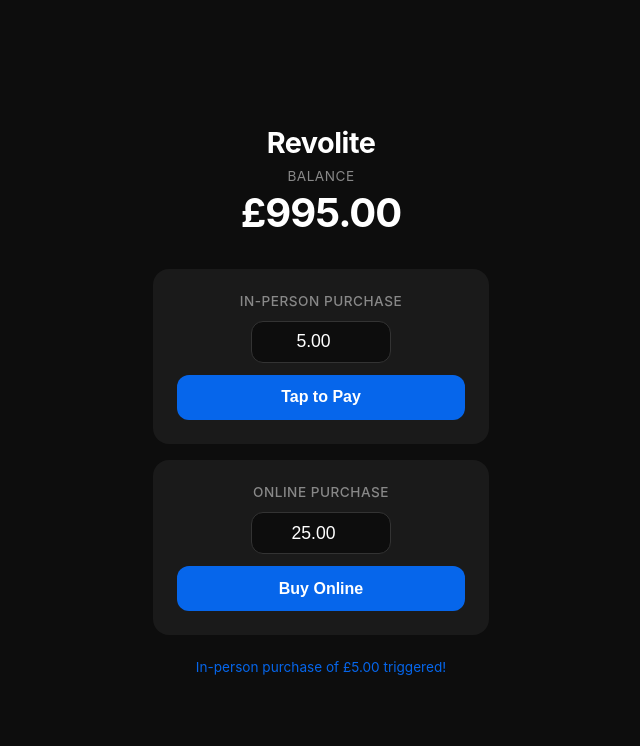
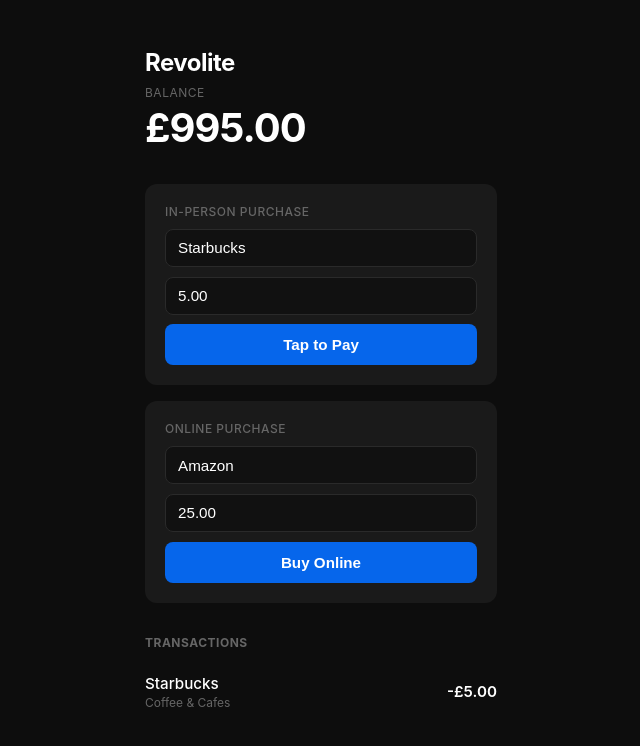
Before and after one commit to LemarTokham/revolite-hackathon, a Next.js app: page / in a window 1280 px wide. Both pictures are taken after a click on the button "Tap to Pay". Shown: the top 746 px of the page, without its empty margins (319-959 px from the left). Built offline with nearby package versions, Linux system fonts and the light colour scheme.

Commit message:
Add merchant selection and proper bank data

```diff
--- a/app/globals.css
+++ b/app/globals.css
@@ -11,18 +11,16 @@
   min-height: 100vh;
   display: flex;
   justify-content: center;
-  align-items: center;
 }
 
 .container {
-  text-align: center;
-  padding: 2rem;
+  padding: 3rem 1.5rem;
   width: 100%;
   max-width: 400px;
 }
 
 h1 {
-  font-size: 1.8rem;
+  font-size: 1.5rem;
   margin-bottom: 0.5rem;
   font-weight: 700;
   letter-spacing: -0.5px;
@@ -31,13 +29,13 @@
 .balance {
   display: flex;
   flex-direction: column;
-  gap: 0.25rem;
+  gap: 0.2rem;
   margin-bottom: 2rem;
 }
 
 .balance-label {
-  font-size: 0.85rem;
-  color: #888;
+  font-size: 0.75rem;
+  color: #666;
   text-transform: uppercase;
   letter-spacing: 0.5px;
 }
@@ -52,71 +50,110 @@
   display: flex;
   flex-direction: column;
   gap: 1rem;
-  margin-top: 1rem;
 }
 
 .spend-card {
   background: #1a1a1a;
-  border-radius: 16px;
-  padding: 1.5rem;
+  border-radius: 12px;
+  padding: 1.25rem;
   display: flex;
   flex-direction: column;
-  gap: 0.75rem;
-  align-items: center;
+  gap: 0.6rem;
 }
 
 .spend-card label {
   font-weight: 500;
-  font-size: 0.85rem;
-  color: #888;
+  font-size: 0.75rem;
+  color: #666;
   text-transform: uppercase;
   letter-spacing: 0.5px;
 }
 
+.spend-card select,
 .spend-card input {
-  width: 140px;
-  padding: 0.6rem;
-  border: 1px solid #333;
-  border-radius: 12px;
-  font-size: 1.1rem;
-  text-align: center;
-  background: #0d0d0d;
+  width: 100%;
+  padding: 0.6rem 0.75rem;
+  border: 1px solid #2a2a2a;
+  border-radius: 8px;
+  font-size: 0.95rem;
+  background: #111;
   color: #fff;
   outline: none;
+  -webkit-appearance: none;
 }
 
+.spend-card select:focus,
 .spend-card input:focus {
-  border-color: #555;
+  border-color: #444;
 }
 
-.spend-card button {
+.btn-spend {
   width: 100%;
-  padding: 0.85rem 1.5rem;
+  padding: 0.75rem;
   border: none;
-  border-radius: 12px;
-  font-size: 1rem;
+  border-radius: 8px;
+  font-size: 0.95rem;
   font-weight: 600;
   cursor: pointer;
+  background: #0666eb;
+  color: white;
   transition: opacity 0.2s;
 }
 
-.spend-card button:disabled {
+.btn-spend:disabled {
   opacity: 0.4;
   cursor: not-allowed;
 }
 
-.btn-inperson {
-  background: #0666eb;
-  color: white;
+.transactions {
+  margin-top: 2rem;
 }
 
-.btn-online {
-  background: #0666eb;
-  color: white;
+.transactions h2 {
+  font-size: 0.75rem;
+  color: #666;
+  text-transform: uppercase;
+  letter-spacing: 0.5px;
+  margin-bottom: 0.75rem;
 }
 
-.status {
-  margin-top: 0.5rem;
-  font-size: 0.85rem;
-  color: #0666eb;
+.transactions ul {
+  list-style: none;
 }
+
+.transactions li {
+  padding: 0.75rem 0;
+  border-bottom: 1px solid #1a1a1a;
+}
+
+.transactions li:last-child {
+  border-bottom: none;
+}
+
+.tx-row {
+  display: flex;
+  justify-content: space-between;
+  align-items: center;
+}
+
+.tx-left {
+  display: flex;
+  flex-direction: column;
+  gap: 0.15rem;
+}
+
+.tx-merchant {
+  font-size: 0.95rem;
+  font-weight: 500;
+}
+
+.tx-category {
+  font-size: 0.75rem;
+  color: #666;
+}
+
+.tx-amount {
+  font-size: 0.95rem;
+  font-weight: 600;
+  color: #fff;
+}
--- a/app/page.tsx
+++ b/app/page.tsx
@@ -1,28 +1,35 @@
 "use client";
 
 import { useState } from "react";
-import { triggerSpend } from "@/lib/api";
+import { triggerSpend, Transaction } from "@/lib/api";
+import { IN_PERSON_MERCHANTS, ONLINE_MERCHANTS } from "@/lib/merchants";
 
 export default function Home() {
   const [balance, setBalance] = useState(1000.0);
+  const [transactions, setTransactions] = useState<Transaction[]>([]);
   const [inPersonAmount, setInPersonAmount] = useState("5.00");
   const [onlineAmount, setOnlineAmount] = useState("25.00");
+  const [inPersonMerchant, setInPersonMerchant] = useState(0);
+  const [onlineMerchant, setOnlineMerchant] = useState(0);
   const [loading, setLoading] = useState<"in-person" | "online" | null>(null);
-  const [status, setStatus] = useState<string | null>(null);
 
   async function handleSpend(type: "in-person" | "online") {
     const amount = parseFloat(type === "in-person" ? inPersonAmount : onlineAmount);
     if (isNaN(amount) || amount <= 0 || amount > balance) return;
 
+    const merchant = type === "in-person"
+      ? IN_PERSON_MERCHANTS[inPersonMerchant]
+      : ONLINE_MERCHANTS[onlineMerchant];
+
     setLoading(type);
-    setStatus(null);
 
-    const result = await triggerSpend(type, amount);
+    const newBalance = Math.round((balance - amount) * 100) / 100;
+    const result = await triggerSpend(type, amount, merchant, newBalance);
 
     setLoading(null);
     if (result.success) {
-      setBalance((b) => b - amount);
-      setStatus(`${type === "in-person" ? "In-person" : "Online"} purchase of £${amount.toFixed(2)} triggered!`);
+      setBalance(newBalance);
+      setTransactions((prev) => [result.transaction, ...prev]);
     }
   }
 
@@ -33,9 +40,18 @@
         <span className="balance-label">Balance</span>
         <span className="balance-amount">£{balance.toFixed(2)}</span>
       </div>
+
       <div className="spend-section">
         <div className="spend-card">
           <label>In-Person Purchase</label>
+          <select
+            value={inPersonMerchant}
+            onChange={(e) => setInPersonMerchant(Number(e.target.value))}
+          >
+            {IN_PERSON_MERCHANTS.map((m, i) => (
+              <option key={m.name} value={i}>{m.name}</option>
+            ))}
+          </select>
           <input
             type="number"
             min="0.01"
@@ -44,7 +60,7 @@
             onChange={(e) => setInPersonAmount(e.target.value)}
           />
           <button
-            className="btn-inperson"
+            className="btn-spend"
             onClick={() => handleSpend("in-person")}
             disabled={loading !== null}
           >
@@ -54,6 +70,14 @@
 
         <div className="spend-card">
           <label>Online Purchase</label>
+          <select
+            value={onlineMerchant}
+            onChange={(e) => setOnlineMerchant(Number(e.target.value))}
+          >
+            {ONLINE_MERCHANTS.map((m, i) => (
+              <option key={m.name} value={i}>{m.name}</option>
+            ))}
+          </select>
           <input
             type="number"
             min="0.01"
@@ -62,16 +86,33 @@
             onChange={(e) => setOnlineAmount(e.target.value)}
           />
           <button
-            className="btn-online"
+            className="btn-spend"
             onClick={() => handleSpend("online")}
             disabled={loading !== null}
           >
             {loading === "online" ? "Processing..." : "Buy Online"}
           </button>
         </div>
+      </div>
 
-        {status && <p className="status">{status}</p>}
-      </div>
+      {transactions.length > 0 && (
+        <div className="transactions">
+          <h2>Transactions</h2>
+          <ul>
+            {transactions.map((t) => (
+              <li key={t.id}>
+                <div className="tx-row">
+                  <div className="tx-left">
+                    <span className="tx-merchant">{t.merchant}</span>
+                    <span className="tx-category">{t.category}</span>
+                  </div>
+                  <span className="tx-amount">-£{t.amount.toFixed(2)}</span>
+                </div>
+              </li>
+            ))}
+          </ul>
+        </div>
+      )}
     </div>
   );
 }
--- a/lib/api.ts
+++ b/lib/api.ts
@@ -1,20 +1,46 @@
+import { Merchant } from "./merchants";
+
 // TODO: Replace with real app's API endpoint
 const API_URL = "http://localhost:4000/api/spend";
 
+export interface Transaction {
+  id: string;
+  type: "in-person" | "online";
+  amount: number;
+  merchant: string;
+  category: string;
+  location: { lat: number; lng: number };
+  timestamp: string;
+  balanceAfter: number;
+}
+
 export async function triggerSpend(
   type: "in-person" | "online",
-  amount: number
-) {
-  console.log(`Spend triggered: ${type}, £${amount.toFixed(2)}`);
+  amount: number,
+  merchant: Merchant,
+  balanceAfter: number
+): Promise<{ success: boolean; transaction: Transaction }> {
+  const transaction: Transaction = {
+    id: Math.random().toString(36).substring(2) + Date.now().toString(36),
+    type,
+    amount,
+    merchant: merchant.name,
+    category: merchant.category,
+    location: merchant.location,
+    timestamp: new Date().toISOString(),
+    balanceAfter,
+  };
+
+  console.log("Transaction:", JSON.stringify(transaction, null, 2));
 
   // TODO: Uncomment when real app's API is ready
   // const res = await fetch(API_URL, {
   //   method: "POST",
   //   headers: { "Content-Type": "application/json" },
-  //   body: JSON.stringify({ type, amount }),
+  //   body: JSON.stringify(transaction),
   // });
   // return res.json();
 
-  await new Promise((resolve) => setTimeout(resolve, 800));
-  return { success: true, type, amount };
+  await new Promise((resolve) => setTimeout(resolve, 600));
+  return { success: true, transaction };
 }
--- /dev/null
+++ b/lib/merchants.ts
@@ -0,0 +1,23 @@
+export interface Merchant {
+  name: string;
+  category: string;
+  location: { lat: number; lng: number };
+}
+
+export const IN_PERSON_MERCHANTS: Merchant[] = [
+  { name: "Starbucks", category: "Coffee & Cafes", location: { lat: 51.5074, lng: -0.1278 } },
+  { name: "Tesco", category: "Groceries", location: { lat: 51.5155, lng: -0.1410 } },
+  { name: "Pret A Manger", category: "Coffee & Cafes", location: { lat: 51.5120, lng: -0.1235 } },
+  { name: "McDonald's", category: "Fast Food", location: { lat: 51.5090, lng: -0.1340 } },
+  { name: "Zara", category: "Clothing", location: { lat: 51.5145, lng: -0.1445 } },
+  { name: "Boots", category: "Health & Beauty", location: { lat: 51.5100, lng: -0.1300 } },
+];
+
+export const ONLINE_MERCHANTS: Merchant[] = [
+  { name: "Amazon", category: "Online Shopping", location: { lat: 0, lng: 0 } },
+  { name: "ASOS", category: "Clothing", location: { lat: 0, lng: 0 } },
+  { name: "Deliveroo", category: "Food Delivery", location: { lat: 0, lng: 0 } },
+  { name: "Uber Eats", category: "Food Delivery", location: { lat: 0, lng: 0 } },
+  { name: "Netflix", category: "Subscriptions", location: { lat: 0, lng: 0 } },
+  { name: "Steam", category: "Gaming", location: { lat: 0, lng: 0 } },
+];
```
